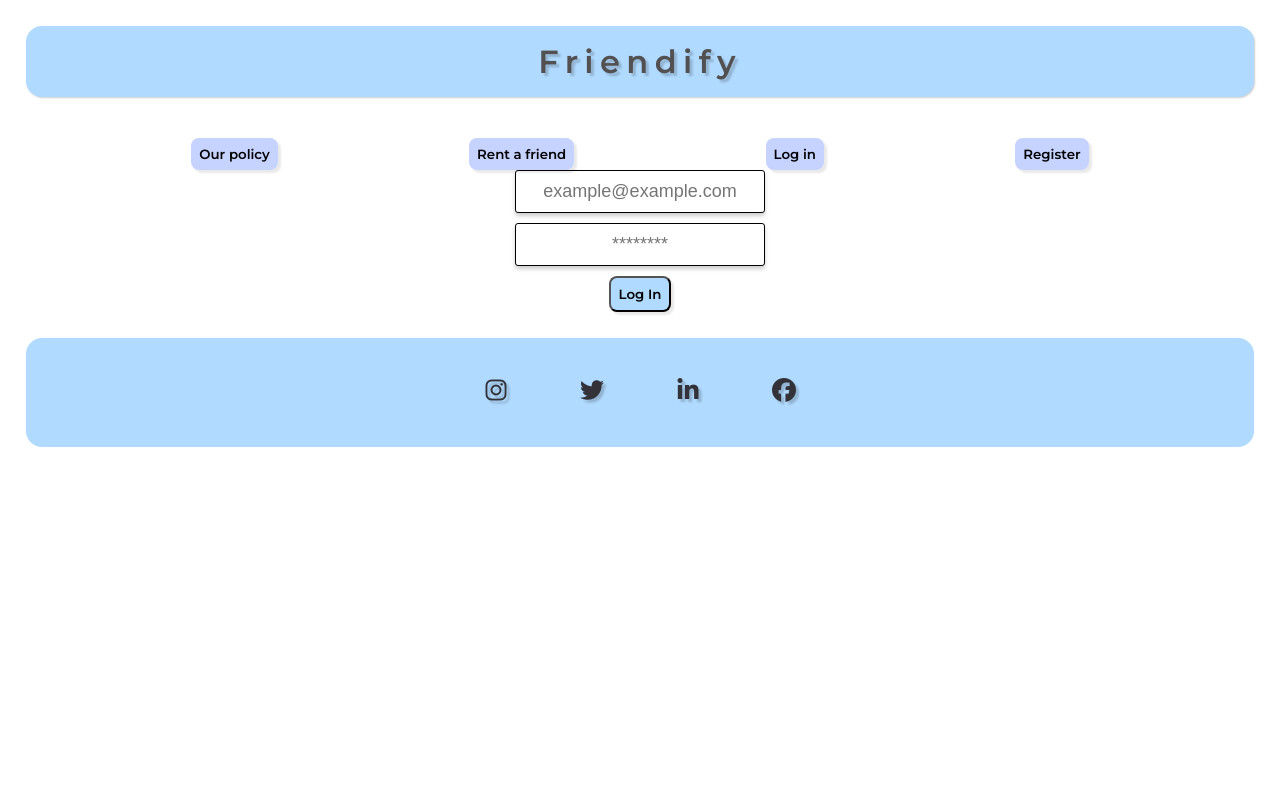
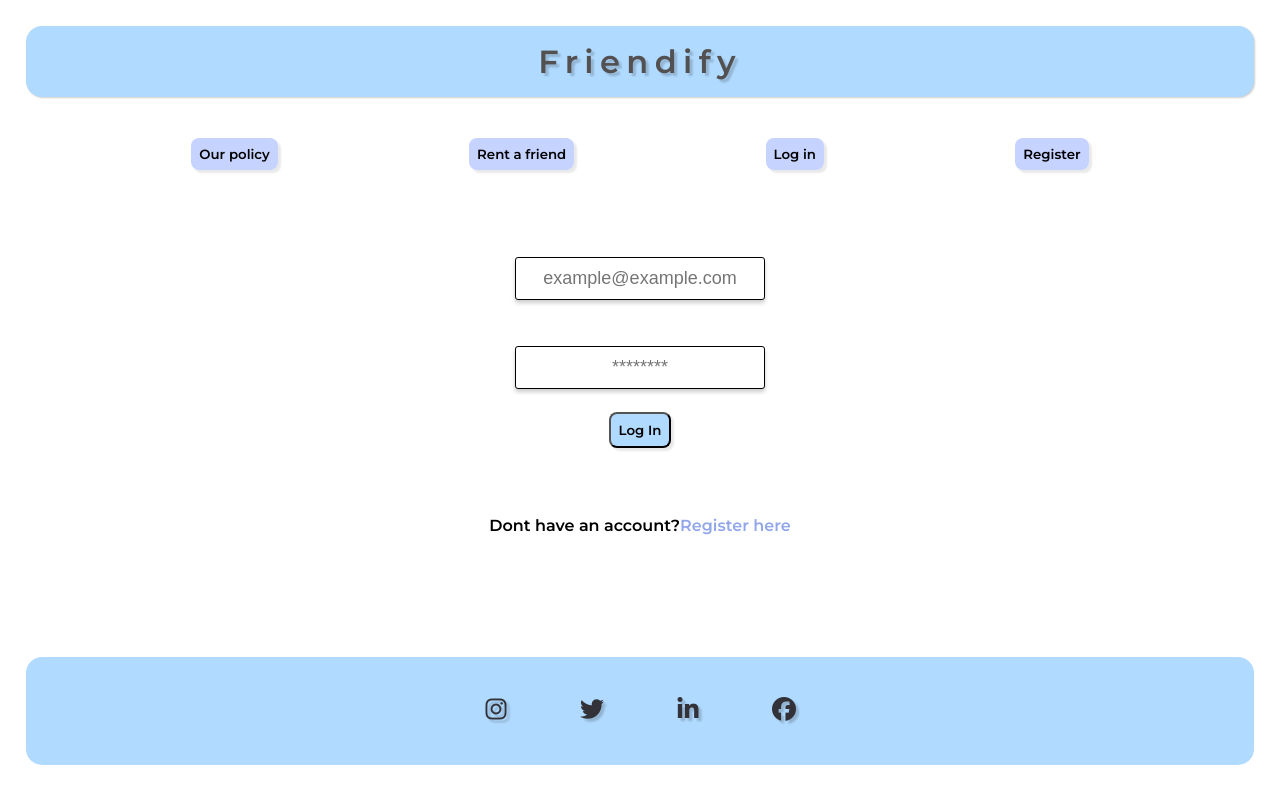
Before and after one commit to CaptainMorgan1992/Friendify, a React (Vite) app in the folder client/: page /login in a window 1280 px wide. Built offline with nearby package versions, Linux system fonts and the light colour scheme; no server answers.

Commit message:
added css and refactor to some components

```diff
--- a/client/src/components/Login.jsx
+++ b/client/src/components/Login.jsx
@@ -1,6 +1,6 @@
 import GlobalContext from "../GlobalContext.jsx";
 import {useContext, useState} from "react";
-import {useNavigate} from "react-router-dom";
+import {Link, useNavigate} from "react-router-dom";
 
 export default function () {
     const [email, setEmail] = useState("")
@@ -30,5 +30,6 @@ export default function () {
                onChange={e => setPassword(e.target.value)}/>
 
         <button>Log In</button>
+       <p>Dont have an account?<Link id={'register-link'} to={'/register'}> Register here </Link> </p>
     </form>
 }
--- a/client/src/components/Orders.jsx
+++ b/client/src/components/Orders.jsx
@@ -22,13 +22,13 @@ export default function () {
         const currentUserCopy = {...currentUser}
         if (currentUserCopy.admin && auth.loggedIn) {
             return  <div>
-                <h3>{currentUserCopy.name}</h3>
-                <h1>Unconfirmed orders</h1>
+                <h3 className={'profile-name'}>{currentUserCopy.name}</h3>
+                <h1 className={'profile-order'}>Unconfirmed orders</h1>
             </div>
         } else if(!currentUserCopy.admin && auth.loggedIn){
             return  <div>
-                <h3>Welcome: {currentUserCopy.name}</h3>
-                <h1>My orders</h1>
+                <h3 className={'profile-name'}>Welcome {currentUserCopy.name}</h3>
+                <h1 className={'profile-order'}>My orders</h1>
             </div>
         }
     }
--- a/client/src/components/PlacedOrderCard.jsx
+++ b/client/src/components/PlacedOrderCard.jsx
@@ -3,8 +3,9 @@ import GlobalContext from "../GlobalContext.jsx";
 
 export default function ({confirmOrder}){
     const {friend,user,activity,time,confirmed,_id, additionalService} = confirmOrder;
-    const {adminConfirmOrder,orders,getCurrentUser,currentUser,auth, deniedOrder, setDeniedOrder} = useContext(GlobalContext)
+    const {adminConfirmOrder,getCurrentUser,currentUser} = useContext(GlobalContext)
     const [adminConfirm, setAdminConfirm] = useState(confirmed)
+
     useEffect( () => {
         getCurrentUser()
     }, [])
--- a/client/src/components/Profile.jsx
+++ b/client/src/components/Profile.jsx
@@ -1,11 +1,11 @@
 import Orders from "./Orders.jsx";
 import {Link} from "react-router-dom";
-
+import "../styles/order.css"
 export default function () {
 
     return <>
         <Link to={'/settings'}>
-            <button>Settings</button>
+            <button id={'settings-button'}>Settings</button>
         </Link>
         <Orders/>
     </>
--- a/client/src/pages/Profilepage.jsx
+++ b/client/src/pages/Profilepage.jsx
@@ -1,5 +1,6 @@
 import Profile from "../components/Profile.jsx";
 import Settings from "../components/Settings.jsx";
+
 
 export default function () {
     return <>
--- a/client/src/styles/login.css
+++ b/client/src/styles/login.css
@@ -3,6 +3,15 @@
     margin: 0;
     padding: 0;
     font-weight: 300;
+
+}
+
+form {
+    display: flex;
+    justify-content: center;
+    flex-direction: column;
+    align-items: center;
+    margin: 5%;
 }
 
 input {
@@ -11,12 +20,13 @@ input {
     border-radius: 3px;
     font-family: "Source Sans Pro", sans-serif;
     padding: 10px 15px;
-    margin: 0 auto 10px auto;
+    margin: 2%;
     display: block;
     text-align: center;
     font-size: 18px;
     color: black;
     font-weight: 300;
+
 }
 
 form button {
@@ -31,3 +41,23 @@ form button {
 button:hover {
     cursor: pointer;
 }
+
+form p {
+    display: flex;
+    justify-content: center;
+    margin: 5%;
+}
+
+#register-link {
+    text-decoration: none;
+    color: #92a7ea;
+}
+#register-link:hover {
+    cursor: pointer;
+}
+
+#title-register-page{
+    display: flex;
+    justify-content: center;
+    margin-top: 2%;
+}
--- /dev/null
+++ b/client/src/styles/order.css
@@ -0,0 +1,20 @@
+#settings-button {
+    background-color: rgba(176, 194, 255, 0.72);
+    padding: .5rem;
+    margin-top: 1rem;
+    border-radius: 0.5rem;
+    border: 0px solid white;
+    box-shadow: 3px 3px 2px rgba(0, 0, 0, 0.09);
+}
+
+.profile-name {
+    display: flex;
+    justify-content: center;
+    color: #525050;
+}
+
+.profile-order{
+    display: flex;
+    justify-content: center;
+    color: #525050;
+}
--- a/client/src/styles/registerfriend.css
+++ b/client/src/styles/registerfriend.css
@@ -3,6 +3,8 @@
     margin-top: 3%;
     margin-bottom: 1%;
 }
+
+
 
 #h1-registerFriend {
     margin: 5%;
```
